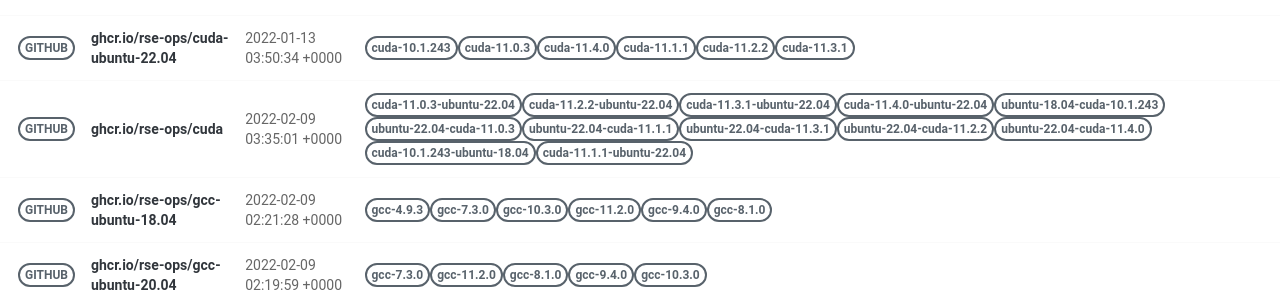
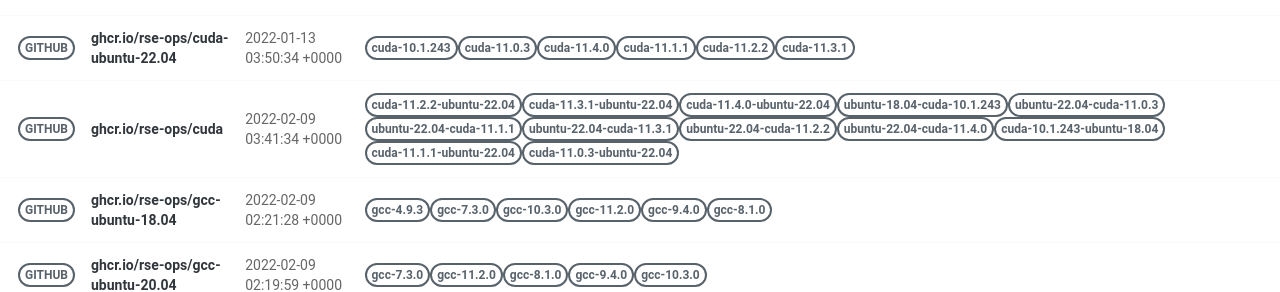
Before and after one commit to rse-ops/docker-images, a Jekyll site: the page built from pages/index.md, in a window 1280 px wide. Shown: the part 414-706 px from the top of the page. Built offline with Jekyll 4.4.1, drawn with Linux system fonts in a browser that asks for light colours; nearby versions of some CDN libraries; part of the change alters nothing that is shown.

Commit message:
Automated push to update library 2022-02-09

```diff
--- a/_library/ghcr.io-rse-ops-cuda.md
+++ b/_library/ghcr.io-rse-ops-cuda.md
@@ -1,14 +1,11 @@
 ---
 layout: container
 name: ghcr.io/rse-ops/cuda
-updated_at: 2022-02-09 03:35:01.362266
+updated_at: 2022-02-09 03:41:34.391701
 
 
 container_url: https://github.com/orgs/rse-ops/packages/container/package/cuda
 versions:
- - tag: cuda-11.0.3-ubuntu-22.04
-   dockerfile: https://github.com/rse-ops/docker-images/blob/main/ubuntu/cuda/Dockerfile
-   manifest: https://crane.ggcr.dev/manifest/ghcr.io/rse-ops/cuda:cuda-11.0.3-ubuntu-22.04
  - tag: cuda-11.2.2-ubuntu-22.04
    dockerfile: https://github.com/rse-ops/docker-images/blob/main/ubuntu/cuda/Dockerfile
    manifest: https://crane.ggcr.dev/manifest/ghcr.io/rse-ops/cuda:cuda-11.2.2-ubuntu-22.04
@@ -42,5 +39,8 @@ versions:
  - tag: cuda-11.1.1-ubuntu-22.04
    dockerfile: https://github.com/rse-ops/docker-images/blob/main/ubuntu/cuda/Dockerfile
    manifest: https://crane.ggcr.dev/manifest/ghcr.io/rse-ops/cuda:cuda-11.1.1-ubuntu-22.04
+ - tag: cuda-11.0.3-ubuntu-22.04
+   dockerfile: https://github.com/rse-ops/docker-images/blob/main/ubuntu/cuda/Dockerfile
+   manifest: https://crane.ggcr.dev/manifest/ghcr.io/rse-ops/cuda:cuda-11.0.3-ubuntu-22.04
 
 ---
```
